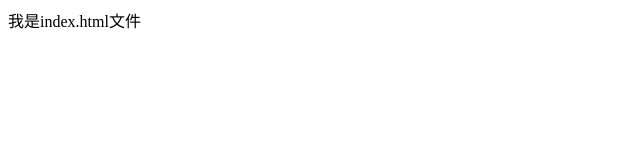
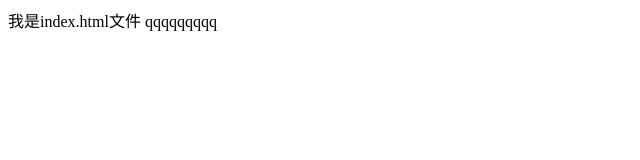
Before and after one commit to kouyanju/git-demo, a plain HTML site: page index.html in a window 1280 px wide. Shown: the full height of the page, 0-640 px from the left. Drawn offline with Linux system fonts and the light colour scheme.

Commit message:
A程序员第二次提交

```diff
--- a/index.html
+++ b/index.html
@@ -6,5 +6,6 @@
 	</head>
 	<body>
 		我是index.html文件
+		qqqqqqqqq
 	</body>
 </html>
```
